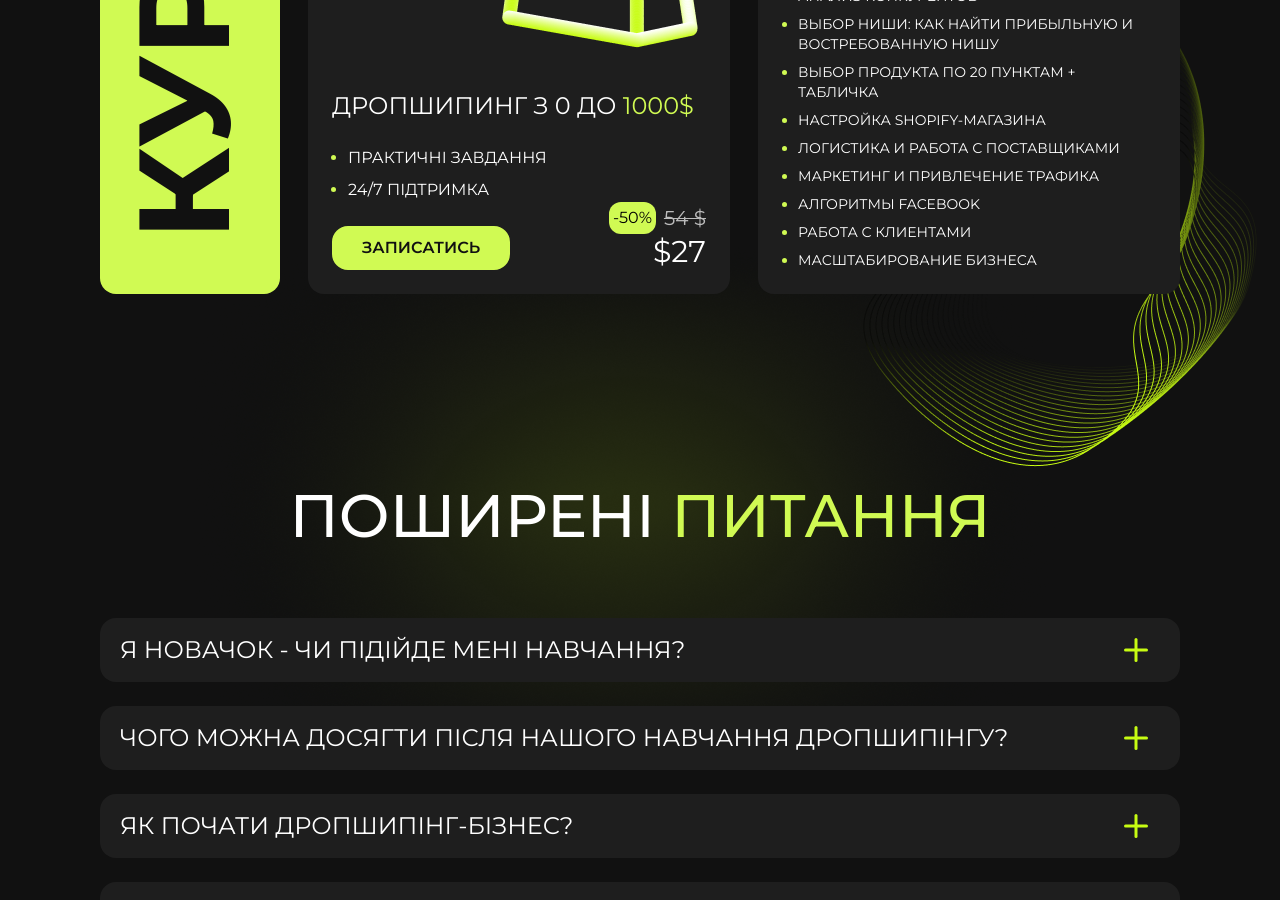
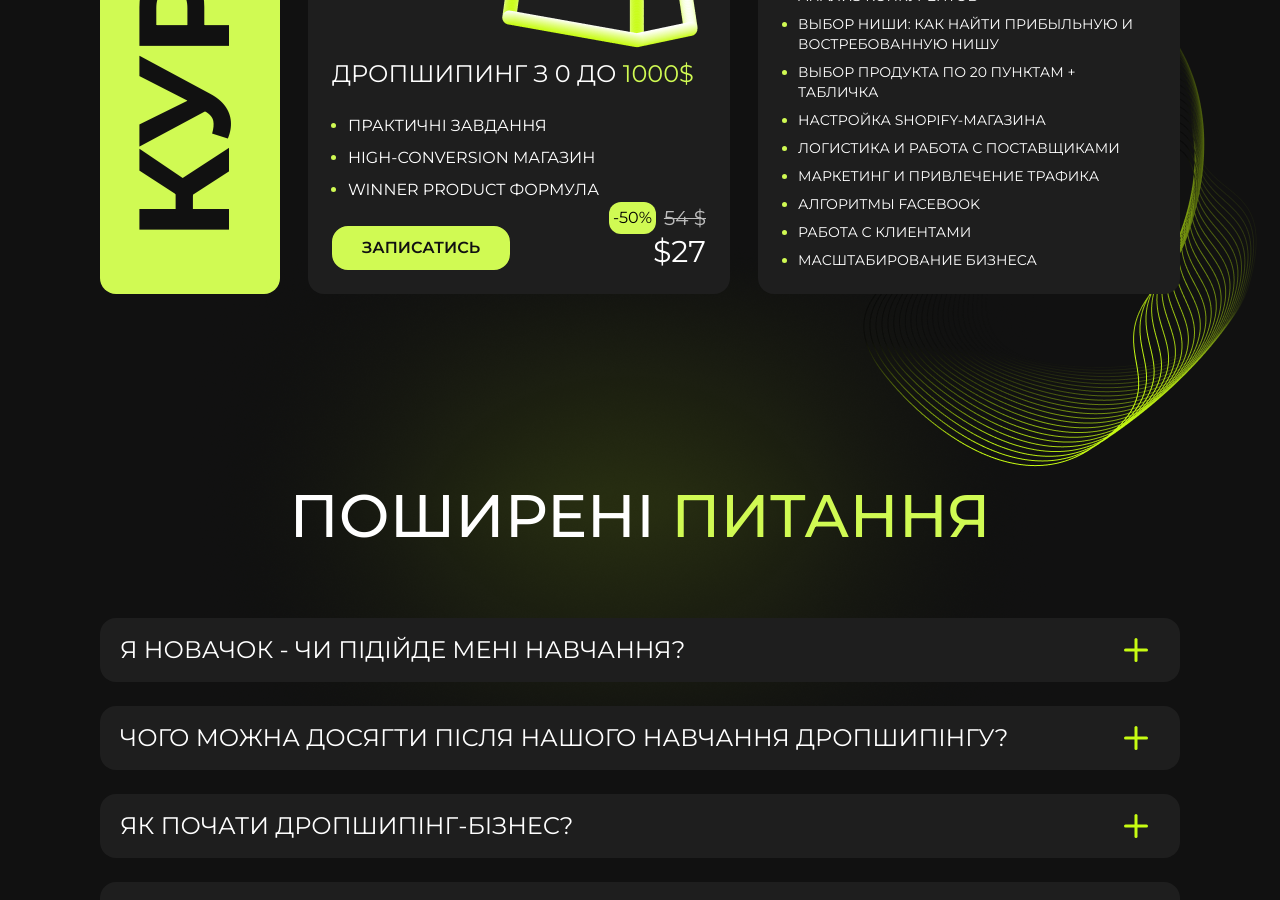
Before and after one commit to DenysGV/Shopify-Growth-Studio-frontend, a React (Vite) app: page / in a window 1280 px wide. Shown: the part 3960-4860 px from the top of the page. Built offline with nearby package versions, Linux system fonts and the light colour scheme.

Commit message:
Настройка роутера

```diff
--- a/src/components/Home/CourseSection/CourseMainList/CourseMainList.tsx
+++ b/src/components/Home/CourseSection/CourseMainList/CourseMainList.tsx
@@ -7,7 +7,10 @@ const CourseMainList = () => {
          text: 'практичні завдання',
       },
       {
-         text: '24/7 підтримка',
+         text: 'high-conversion магазин',
+      },
+      {
+         text: 'winner product формула',
       },
    ]
 
```
